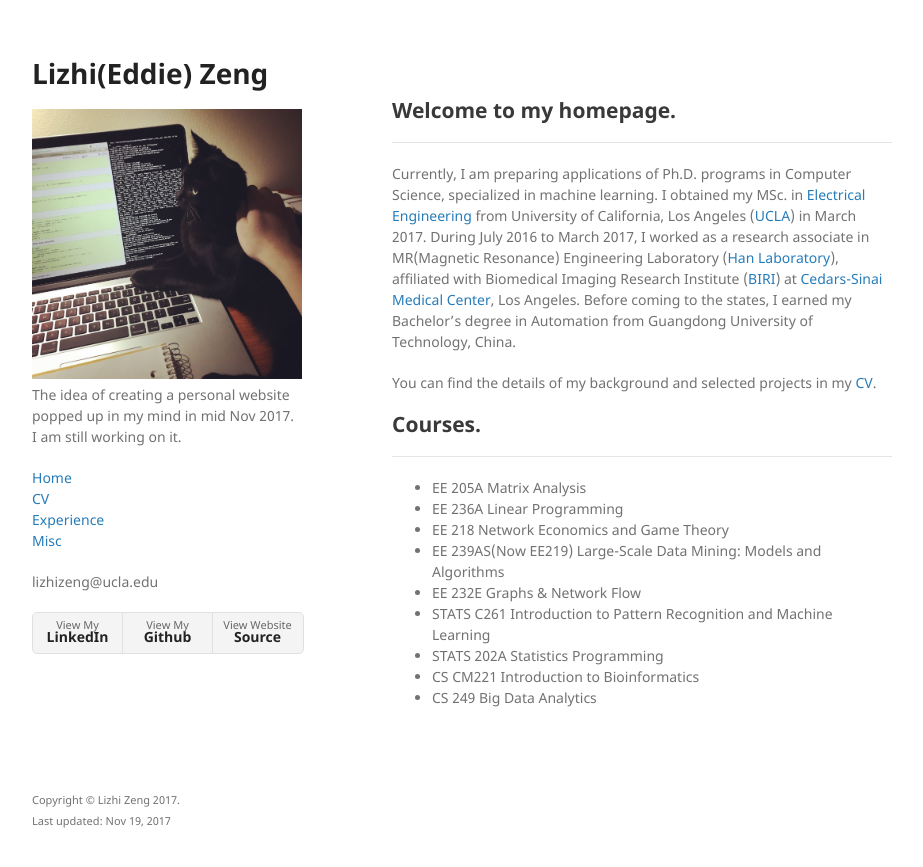
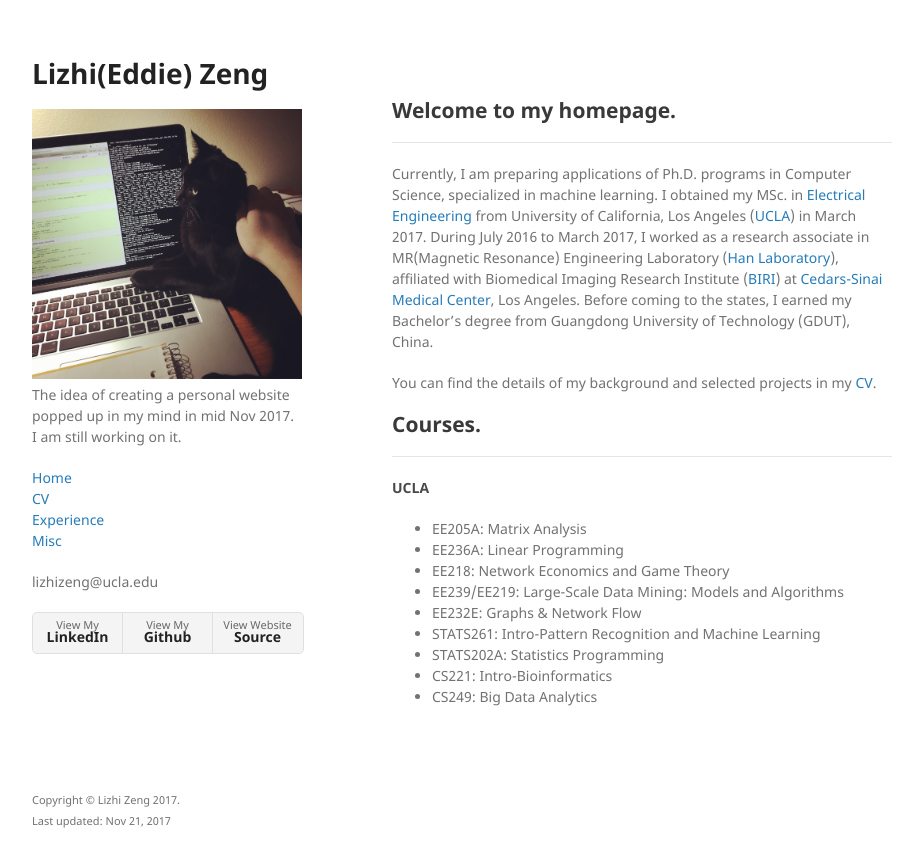
Before and after one commit to lizhiz/lizhiz.github.io, a Jekyll site: the page built from index.md, in a window 1280 px wide. Shown: the top 867 px of the page, without its empty margins (178-1101 px from the left). Built offline with Jekyll 4.4.1, drawn with Linux system fonts in a browser that asks for light colours.

Commit message:
Modify Courses

```diff
--- a/_layouts/default.html
+++ b/_layouts/default.html
@@ -49,7 +49,7 @@
         <p>
           <small>
             Copyright © Lizhi Zeng 2017.<br>
-            Last updated: Nov 19, 2017
+            Last updated: Nov 21, 2017
           </small>
          </p>
       </footer>
--- a/index.md
+++ b/index.md
@@ -8,7 +8,7 @@ layout: default
 
 * * *
 
-Currently, I am preparing applications of Ph.D. programs in Computer Science, specialized in machine learning. I obtained my MSc. in [Electrical Engineering](http://www.ee.ucla.edu) from University of California, Los Angeles ([UCLA](http://www.ucla.edu)) in March 2017. During July 2016 to March 2017, I worked as a research associate in MR(Magnetic Resonance) Engineering Laboratory ([Han Laboratory](https://www.cedars-sinai.edu/Research/Research-Labs/Han-Lab/)), affiliated with Biomedical Imaging Research Institute ([BIRI](https://www.cedars-sinai.edu/Research/Departments-and-Institutes/Biomedical-Imaging-Research-Institute/)) at [Cedars-Sinai Medical Center](https://www.cedars-sinai.org), Los Angeles. Before coming to the states, I earned my Bachelor's degree in Automation from Guangdong University of Technology, China.
+Currently, I am preparing applications of Ph.D. programs in Computer Science, specialized in machine learning. I obtained my MSc. in [Electrical Engineering](http://www.ee.ucla.edu) from University of California, Los Angeles ([UCLA](http://www.ucla.edu)) in March 2017. During July 2016 to March 2017, I worked as a research associate in MR(Magnetic Resonance) Engineering Laboratory ([Han Laboratory](https://www.cedars-sinai.edu/Research/Research-Labs/Han-Lab/)), affiliated with Biomedical Imaging Research Institute ([BIRI](https://www.cedars-sinai.edu/Research/Departments-and-Institutes/Biomedical-Imaging-Research-Institute/)) at [Cedars-Sinai Medical Center](https://www.cedars-sinai.org), Los Angeles. Before coming to the states, I earned my Bachelor's degree from Guangdong University of Technology (GDUT), China.
 
 You can find the details of my background and selected projects in my [CV](https://drive.google.com/file/d/1zGm9_Gq8WLz268AuA_ncwtrN-kNaPa62/view?usp=sharing).
 
@@ -16,12 +16,13 @@ You can find the details of my background and selected projects in my [CV](https
 
 * * *
 
-* EE 205A Matrix Analysis
-* EE 236A Linear Programming
-* EE 218 Network Economics and Game Theory
-* EE 239AS(Now EE219) Large-Scale Data Mining: Models and Algorithms
-* EE 232E Graphs & Network Flow
-* STATS C261 Introduction to Pattern Recognition and Machine Learning
-* STATS 202A Statistics Programming
-* CS CM221 Introduction to Bioinformatics
-* CS 249 Big Data Analytics
+#### [](#header-4)UCLA
+* EE205A: Matrix Analysis
+* EE236A: Linear Programming
+* EE218: Network Economics and Game Theory
+* EE239/EE219: Large-Scale Data Mining: Models and Algorithms
+* EE232E: Graphs & Network Flow
+* STATS261: Intro-Pattern Recognition and Machine Learning
+* STATS202A: Statistics Programming
+* CS221: Intro-Bioinformatics
+* CS249: Big Data Analytics
```
Also changed, not shown: 7 other files.
